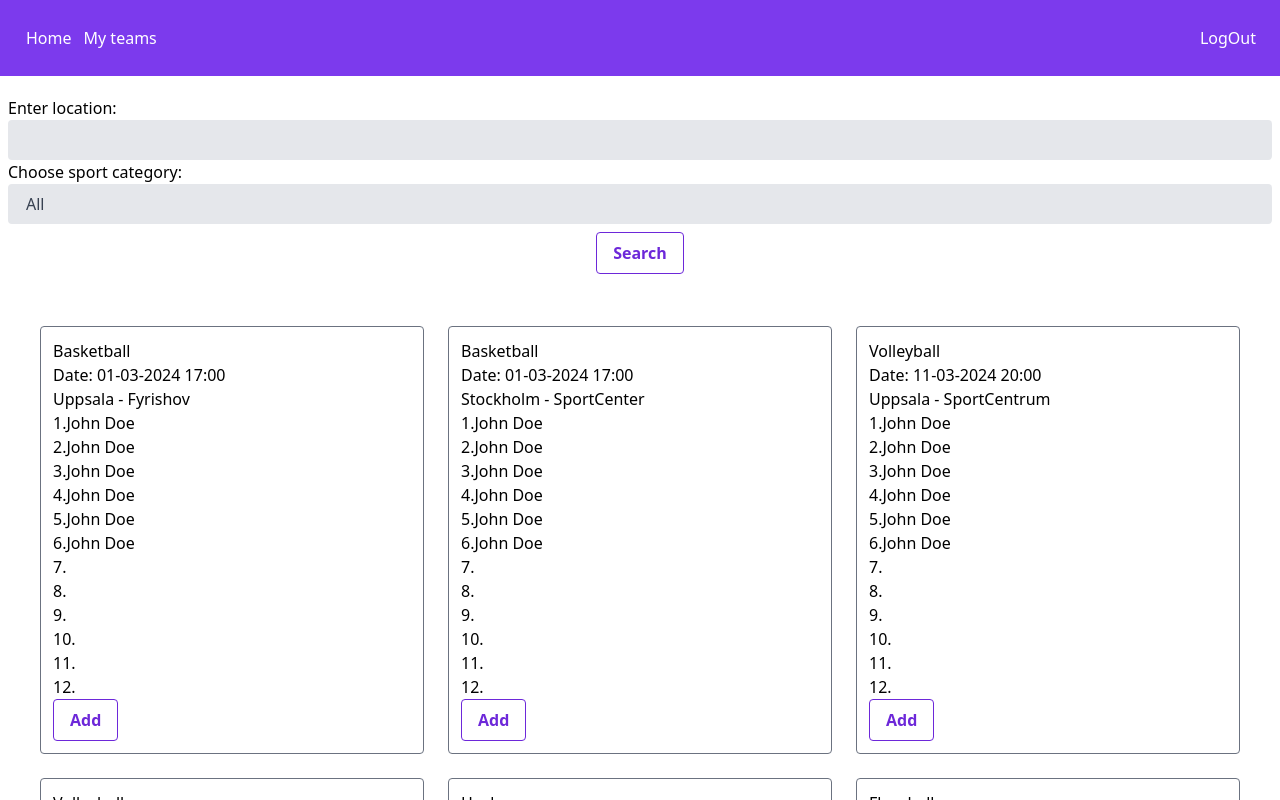
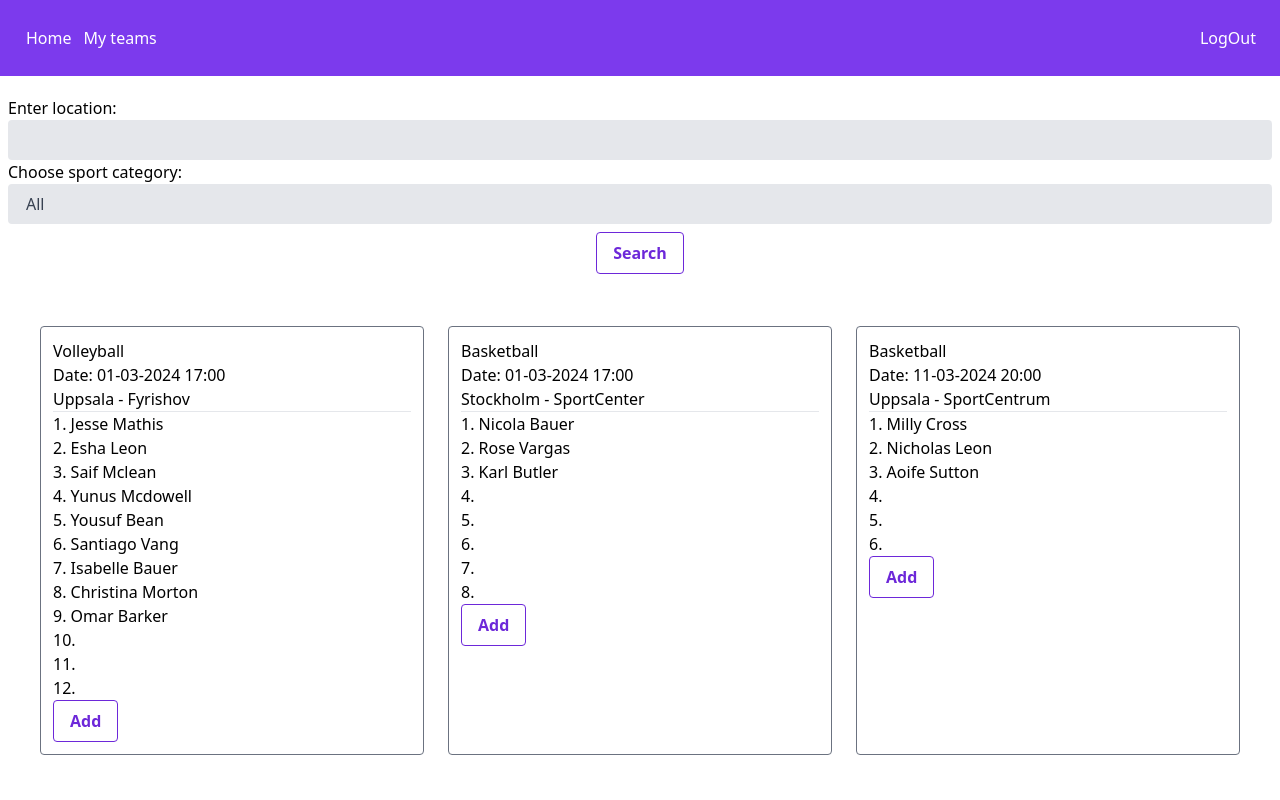
Before and after one commit to JagodaBodnar/team_up, a React (Vite) app: page / in a window 1280 px wide. Both pictures are taken after a click on the button "LogIn". Shown: the top 800 px of the page. Built offline with nearby package versions, Linux system fonts and the light colour scheme.

Commit message:
Mocked data corrected option to remove group added

```diff
--- a/src/components/Card.tsx
+++ b/src/components/Card.tsx
@@ -1,27 +1,39 @@
 import {Group} from "../types/type.tsx";
-// import {mockedGroupsData} from "../data/data.tsx";
-// import listOfTeams from "./ListOfTeams.tsx";
+import {mockedGroupsData} from "../data/data.tsx";
+import {useLocation} from "react-router-dom";
+
+// import {useState} from "react";
 
 interface CardProp {
   team: Group;
   loggedIn: boolean,
+  addToList?: ((group: Group[]) => void) | undefined
+  removeGroup?: ((id: string) => void)
 }
 
-const Card = ({team, loggedIn}: CardProp) => {
-  // const addNameToList = (e: any) => {
-  //   const updatedMockedGroupsData = mockedGroupsData
-  //     .filter((element: Group) => element.id === team.id)
-  //     .map((element: Group) => {
-  //       const index = element.listOfPeople.findIndex(el=> el.name === '') + 1;
-  //       element.listOfPeople[index] = {
-  //         id: '123456',
-  //         name: "Ble ble"
-  //       }
-  //       return element;
-  //     })[0];
-  //   addToList(updatedMockedGroupsData);
-  //   console.log(listOfTeams);
-  // }
+const Card = ({team, loggedIn, addToList, removeGroup}: CardProp) => {
+  const addNameToList = () => {
+    const updatedMockedGroupsData = mockedGroupsData
+      .map((element: Group) => {
+        if (element.id === team.id) {
+          const index = element.listOfPeople.findIndex(el => el.name === '');
+          element.listOfPeople[index] = {
+            id: '123456',
+            name: "Jack Black"
+          }
+        }
+        return element;
+      });
+    if (addToList !== undefined) {
+      addToList(updatedMockedGroupsData);
+    }
+  }
+  const deleteGroup =()=>{
+    if(removeGroup !== undefined){
+      removeGroup(team.id)
+    }
+  }
+  const locationPath = useLocation();
   const {category, date, location, startTime, listOfPeople, availableSpots} = team;
   return (
     <div className="card-wrapper">
@@ -30,14 +42,17 @@ const Card = ({team, loggedIn}: CardProp) => {
         Date: {date} {startTime}
       </h5>
       <h4>{location}</h4>
+      <hr/>
       {!loggedIn && <span>Available spots: {availableSpots} </span>}
       {loggedIn && listOfPeople.map((element, index) => {
         const {id, name} = element;
         return (
-          <li key={id}>{index + 1}.{name}</li>
+          <li key={id}>{index + 1}. {name}</li>
         )
       })}
-      {loggedIn && availableSpots > 0 && <button className="btn-blue">Add</button>}
+      {loggedIn && availableSpots > 0 && locationPath.pathname !== '/teams' &&
+          <button className="btn-blue" onClick={addNameToList}>Add</button>}
+      {loggedIn  && locationPath.pathname === '/teams' && <button className="delete" onClick={deleteGroup}>Remove group</button>}
     </div>
   );
 };
--- a/src/components/ListOfTeams.tsx
+++ b/src/components/ListOfTeams.tsx
@@ -1,17 +1,22 @@
 import {Group} from "../types/type.tsx";
 import Card from "./Card.tsx";
+
+// import {useState} from "react";
 
 interface ListOfTeamsProp {
   list: Group[],
   loggedIn: boolean,
+  addToList?: (group: Group[]) => void;
+  removeGroup?: (id: string) => void;
 }
 
-const ListOfTeams = ({list, loggedIn}: ListOfTeamsProp) => {
+const ListOfTeams = ({list, loggedIn, addToList, removeGroup}: ListOfTeamsProp) => {
+  // const [isAddVisible, setIsAddVisible] = useState(true);
   return (
     <ul className="card-container">
       {list.length === 0 ? <div>No results.</div> : list.map(team => {
         return (
-          <Card key={team.id} team={team} loggedIn={loggedIn}/>
+          <Card key={team.id} team={team} loggedIn={loggedIn} addToList={addToList} removeGroup={removeGroup}/>
         )
       })}
     </ul>
--- a/src/data/data.tsx
+++ b/src/data/data.tsx
@@ -26,7 +26,7 @@ export const categories = [
 export const mockedGroupsData: Group[] = [
   {
     id: uuidv4(),
-    category: "Basketball",
+    category: "Volleyball",
     date: "01-03-2024",
     startTime: "17:00",
     location: "Uppsala - Fyrishov",
@@ -34,15 +34,15 @@ export const mockedGroupsData: Group[] = [
     availableSpots: 3,
     bookedSpots: 9,
     listOfPeople: [
-      { id: uuidv4(), name: "John Doe" },
-      { id: uuidv4(), name: "John Doe" },
-      { id: uuidv4(), name: "John Doe" },
-      { id: uuidv4(), name: "John Doe" },
-      { id: uuidv4(), name: "John Doe" },
-      { id: uuidv4(), name: "John Doe" },
-      { id: uuidv4(), name: '' },
-      { id: uuidv4(), name: '' },
-      { id: uuidv4(), name: '' },
+      { id: uuidv4(), name: "Jesse Mathis" },
+      { id: uuidv4(), name: "Esha Leon" },
+      { id: uuidv4(), name: "Saif Mclean" },
+      { id: uuidv4(), name: "Yunus Mcdowell" },
+      { id: uuidv4(), name: "Yousuf Bean" },
+      { id: uuidv4(), name: "Santiago Vang" },
+      { id: uuidv4(), name: 'Isabelle Bauer' },
+      { id: uuidv4(), name: 'Christina Morton' },
+      { id: uuidv4(), name: 'Omar Barker' },
       { id: uuidv4(), name: '' },
       { id: uuidv4(), name: '' },
       { id: uuidv4(), name: '' }
@@ -54,19 +54,59 @@ export const mockedGroupsData: Group[] = [
     date: "01-03-2024",
     startTime: "17:00",
     location: "Stockholm - SportCenter",
+    maxSpots: 8,
+    availableSpots: 5,
+    bookedSpots: 3,
+    listOfPeople: [
+      { id: uuidv4(), name: "Nicola Bauer" },
+      { id: uuidv4(), name: "Rose Vargas" },
+      { id: uuidv4(), name: "Karl Butler" },
+      { id: uuidv4(), name: "" },
+      { id: uuidv4(), name: "" },
+      { id: uuidv4(), name: "" },
+      { id: uuidv4(), name: '' },
+      { id: uuidv4(), name: '' },
+    ],
+  },
+  {
+    id: uuidv4(),
+    category: "Basketball",
+    date: "11-03-2024",
+    startTime: "20:00",
+    location: "Uppsala - SportCentrum",
+    maxSpots: 6,
+    availableSpots: 3,
+    bookedSpots: 3,
+    listOfPeople: [
+      { id: uuidv4(), name: "Milly Cross" },
+      { id: uuidv4(), name: "Nicholas Leon" },
+      { id: uuidv4(), name: "Aoife Sutton" },
+      { id: uuidv4(), name: "" },
+      { id: uuidv4(), name: "" },
+      { id: uuidv4(), name: "" },
+    ],
+  },
+]
+export const mockedMyList: Group[] = [
+  {
+    id: uuidv4(),
+    category: "Volleyball",
+    date: "01-03-2024",
+    startTime: "17:00",
+    location: "Uppsala - Fyrishov",
     maxSpots: 12,
     availableSpots: 3,
     bookedSpots: 9,
     listOfPeople: [
-      { id: uuidv4(), name: "John Doe" },
-      { id: uuidv4(), name: "John Doe" },
-      { id: uuidv4(), name: "John Doe" },
-      { id: uuidv4(), name: "John Doe" },
-      { id: uuidv4(), name: "John Doe" },
-      { id: uuidv4(), name: "John Doe" },
-      { id: uuidv4(), name: '' },
-      { id: uuidv4(), name: '' },
-      { id: uuidv4(), name: '' },
+      { id: uuidv4(), name: "Karol Leon" },
+      { id: uuidv4(), name: "Abigail Pearson" },
+      { id: uuidv4(), name: "Susie Davila" },
+      { id: uuidv4(), name: "Harley Odonnell" },
+      { id: uuidv4(), name: "Alessandro Byrne" },
+      { id: uuidv4(), name: "Diego Chang" },
+      { id: uuidv4(), name: "Junaid Williamson" },
+      { id: uuidv4(), name: "Willie Bonilla" },
+      { id: uuidv4(), name: "Jagoda Bodnar" },
       { id: uuidv4(), name: '' },
       { id: uuidv4(), name: '' },
       { id: uuidv4(), name: '' }
@@ -74,122 +114,20 @@ export const mockedGroupsData: Group[] = [
   },
   {
     id: uuidv4(),
-    category: "Volleyball",
-    date: "11-03-2024",
-    startTime: "20:00",
-    location: "Uppsala - SportCentrum",
-    maxSpots: 12,
+    category: "Basketball",
+    date: "01-03-2024",
+    startTime: "17:00",
+    location: "Stockholm - SportCenter",
+    maxSpots: 6,
     availableSpots: 3,
-    bookedSpots: 9,
+    bookedSpots: 3,
     listOfPeople: [
-      { id: uuidv4(), name: "John Doe" },
-      { id: uuidv4(), name: "John Doe" },
-      { id: uuidv4(), name: "John Doe" },
-      { id: uuidv4(), name: "John Doe" },
-      { id: uuidv4(), name: "John Doe" },
-      { id: uuidv4(), name: "John Doe" },
-      { id: uuidv4(), name: '' },
-      { id: uuidv4(), name: '' },
-      { id: uuidv4(), name: '' },
-      { id: uuidv4(), name: '' },
-      { id: uuidv4(), name: '' },
-      { id: uuidv4(), name: '' }
-    ],
-  },
-  {
-    id: uuidv4(),
-    category: "Volleyball",
-    date: "11-03-2024",
-    startTime: "19:00",
-    location: "Uppsala - Fyrishov",
-    maxSpots: 12,
-    availableSpots: 3,
-    bookedSpots: 9,
-    listOfPeople: [
-      { id: uuidv4(), name: "John Doe" },
-      { id: uuidv4(), name: "John Doe" },
-      { id: uuidv4(), name: "John Doe" },
-      { id: uuidv4(), name: "John Doe" },
-      { id: uuidv4(), name: "John Doe" },
-      { id: uuidv4(), name: "John Doe" },
-      { id: uuidv4(), name: '' },
-      { id: uuidv4(), name: '' },
-      { id: uuidv4(), name: '' },
-      { id: uuidv4(), name: '' },
-      { id: uuidv4(), name: '' },
-      { id: uuidv4(), name: '' }
-    ],
-  },
-  {
-    id: uuidv4(),
-    category: "Hockey",
-    date: "02-04-2024",
-    startTime: "11:00",
-    location: "Malmö - SportCentrum",
-    maxSpots: 12,
-    availableSpots: 3,
-    bookedSpots: 9,
-    listOfPeople: [
-      { id: uuidv4(), name: "John Doe" },
-      { id: uuidv4(), name: "John Doe" },
-      { id: uuidv4(), name: "John Doe" },
-      { id: uuidv4(), name: "John Doe" },
-      { id: uuidv4(), name: "John Doe" },
-      { id: uuidv4(), name: "John Doe" },
-      { id: uuidv4(), name: '' },
-      { id: uuidv4(), name: '' },
-      { id: uuidv4(), name: '' },
-      { id: uuidv4(), name: '' },
-      { id: uuidv4(), name: '' },
-      { id: uuidv4(), name: '' }
-    ],
-  },
-  {
-    id: uuidv4(),
-    category: "Floorball",
-    date: "02-04-2024",
-    startTime: "11:00",
-    location: "Göteborg - SportCentrum",
-    maxSpots: 12,
-    availableSpots: 3,
-    bookedSpots: 9,
-    listOfPeople: [
-      { id: uuidv4(), name: "John Doe" },
-      { id: uuidv4(), name: "John Doe" },
-      { id: uuidv4(), name: "John Doe" },
-      { id: uuidv4(), name: "John Doe" },
-      { id: uuidv4(), name: "John Doe" },
-      { id: uuidv4(), name: "John Doe" },
-      { id: uuidv4(), name: '' },
-      { id: uuidv4(), name: '' },
-      { id: uuidv4(), name: '' },
-      { id: uuidv4(), name: '' },
-      { id: uuidv4(), name: '' },
-      { id: uuidv4(), name: '' }
-    ],
-  },
-  {
-    id: uuidv4(),
-    category: "Floorball",
-    date: "02-04-2024",
-    startTime: "11:00",
-    location: "Malmö - SportCentrum",
-    maxSpots: 12,
-    availableSpots: 3,
-    bookedSpots: 9,
-    listOfPeople: [
-      { id: uuidv4(), name: "John Doe" },
-      { id: uuidv4(), name: "John Doe" },
-      { id: uuidv4(), name: "John Doe" },
-      { id: uuidv4(), name: "John Doe" },
-      { id: uuidv4(), name: "John Doe" },
-      { id: uuidv4(), name: "John Doe" },
-      { id: uuidv4(), name: '' },
-      { id: uuidv4(), name: '' },
-      { id: uuidv4(), name: '' },
+      { id: uuidv4(), name: "Jagoda Bodnar" },
+      { id: uuidv4(), name: "Louis Farley" },
+      { id: uuidv4(), name: "Melisa Gross" },
       { id: uuidv4(), name: '' },
       { id: uuidv4(), name: '' },
       { id: uuidv4(), name: '' },
     ],
-  },
-];
+  }
+]
--- a/src/index.css
+++ b/src/index.css
@@ -53,3 +53,6 @@
 .error{
     @apply text-red-400 text-xs
 }
+.delete{
+    @apply bg-transparent hover:bg-gray-700 text-gray-700 font-semibold hover:text-white py-2 px-4 border border-gray-700 hover:border-transparent rounded;
+}
--- a/src/views/HomeView.tsx
+++ b/src/views/HomeView.tsx
@@ -43,13 +43,16 @@ const HomeView = () => {
     });
     setListOfTeams(groups);
   };
+  const addToList =(group: Group[])=>{
+    setListOfTeams(group);
+  }
 
 
   return (
     <>
       <NavBar headers={navHeaders} loggedIn={loggedIn} logIn={logIn} logOut={logOut}/>
       <SearchForm categories={sportCategory} filter={filterGroups}/>
-      <ListOfTeams list={listOfTeams} loggedIn={loggedIn}/>
+      <ListOfTeams list={listOfTeams} loggedIn={loggedIn} addToList={addToList}/>
     </>
   );
 };
--- a/src/views/TeamsView.tsx
+++ b/src/views/TeamsView.tsx
@@ -1,5 +1,5 @@
 import NavBar from "../components/NavBar.tsx";
-import {categories, headers, mockedGroupsData} from "../data/data.tsx";
+import {categories, headers, mockedMyList} from "../data/data.tsx";
 import AddGroupForm from "../components/AddGroupForm.tsx";
 import ListOfTeams from "../components/ListOfTeams.tsx";
 import {Group} from "../types/type.tsx";
@@ -7,16 +7,18 @@ import {useContext, useState} from "react";
 import RootContext from "../context/Context.tsx";
 
 const TeamsView = () => {
-  const [listOfTeams, setListOfTeams] = useState<Group[]>(mockedGroupsData);
+  const [myGroups, setMyGroups] = useState<Group[]>(mockedMyList);
   const addNewGroup = (newGroup: Group) => {
-    mockedGroupsData.push(newGroup);
-    const groups = [...mockedGroupsData];
-    setListOfTeams(groups);
+    mockedMyList.push(newGroup);
+    const groups = [...mockedMyList];
+    setMyGroups(groups);
   };
+  const removeGroup =(id: string)=>{
+    const filteredGroups = myGroups.filter(element=> element.id !== id)
+    setMyGroups(filteredGroups);
+  }
 
-  // const addToList =(updatedTeam: Group)=>{
-  //   setListOfTeams([...mockedGroupsData, updatedTeam])
-  // }
+
   const context = useContext(RootContext);
   const {loggedIn, logIn, logOut} = context;
 
@@ -25,7 +27,7 @@ const TeamsView = () => {
     <>
       <NavBar headers={headers} loggedIn={loggedIn} logIn={logIn} logOut={logOut}/>
       <AddGroupForm categories={categories} add={addNewGroup}/>
-      <ListOfTeams list={listOfTeams} loggedIn={loggedIn}/>
+      <ListOfTeams list={myGroups} loggedIn={loggedIn} removeGroup={removeGroup}/>
     </>
   );
 };
```
Also changed, not shown: src/output.css (+25 -1 lines).
